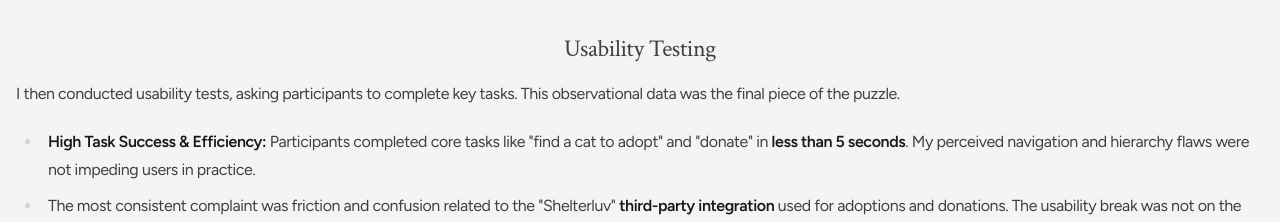
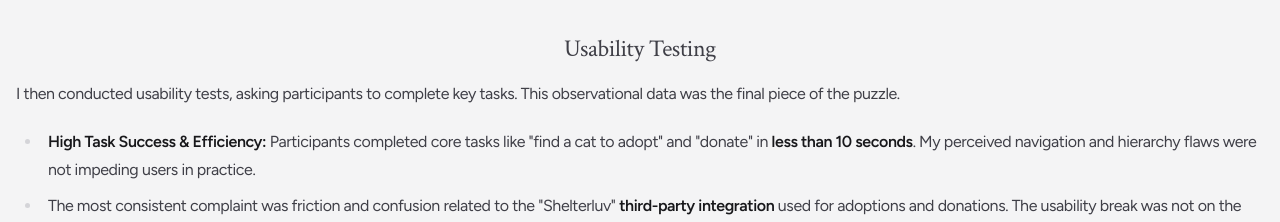
Before and after one commit to nthsm/portfolio, a Next.js app: page /its-meow-or-never in a window 1280 px wide. Shown: the part 3940-4162 px from the top of the page. Built offline with nearby package versions, Linux system fonts and the light colour scheme.

Commit message:
Update page.tsx

```diff
--- a/app/(posts)/its-meow-or-never/page.tsx
+++ b/app/(posts)/its-meow-or-never/page.tsx
@@ -180,7 +180,7 @@ export default function ItsMeowOrNeverPage() {
               <li>
                 <strong>High Task Success & Efficiency:</strong> Participants
                 completed core tasks like "find a cat to adopt" and "donate"
-                in <strong>less than 5 seconds</strong>. My perceived
+                in <strong>less than 10 seconds</strong>. My perceived
                 navigation and hierarchy flaws were not impeding users in
                 practice.
               </li>
```
